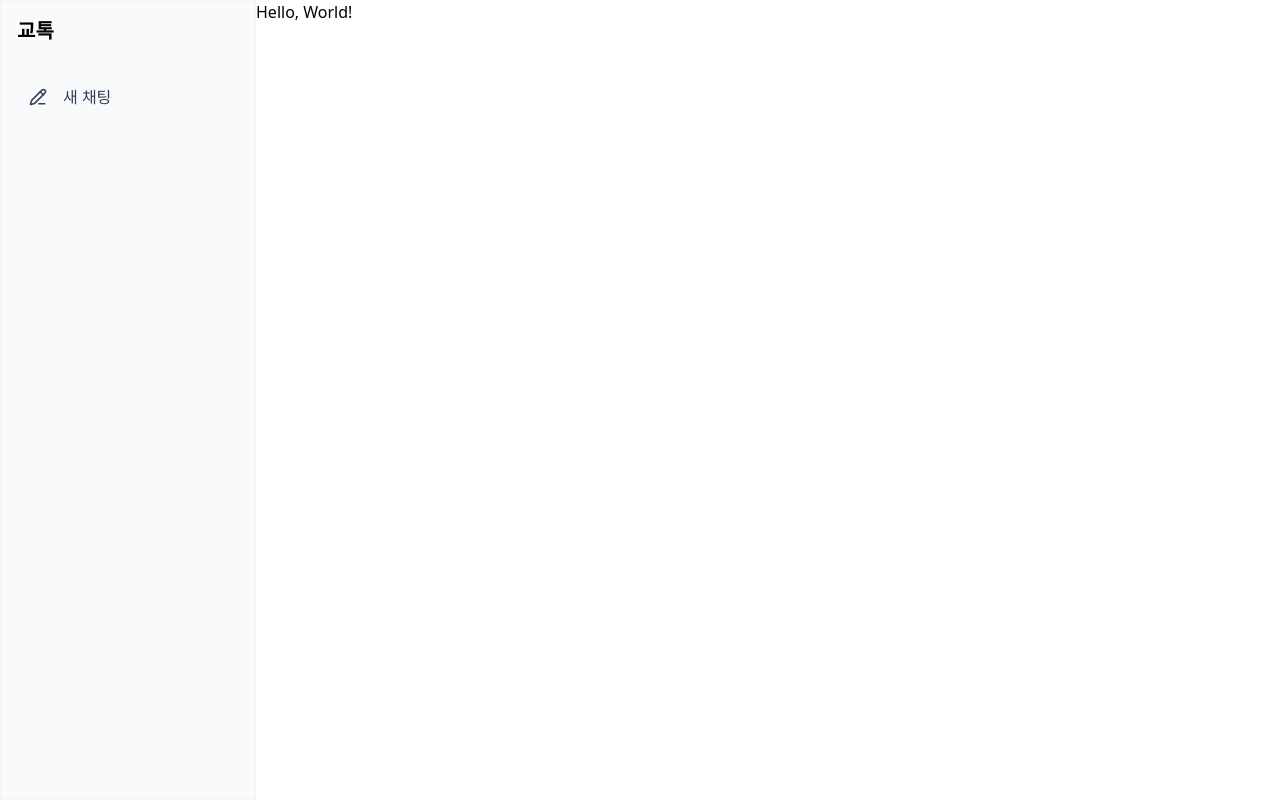
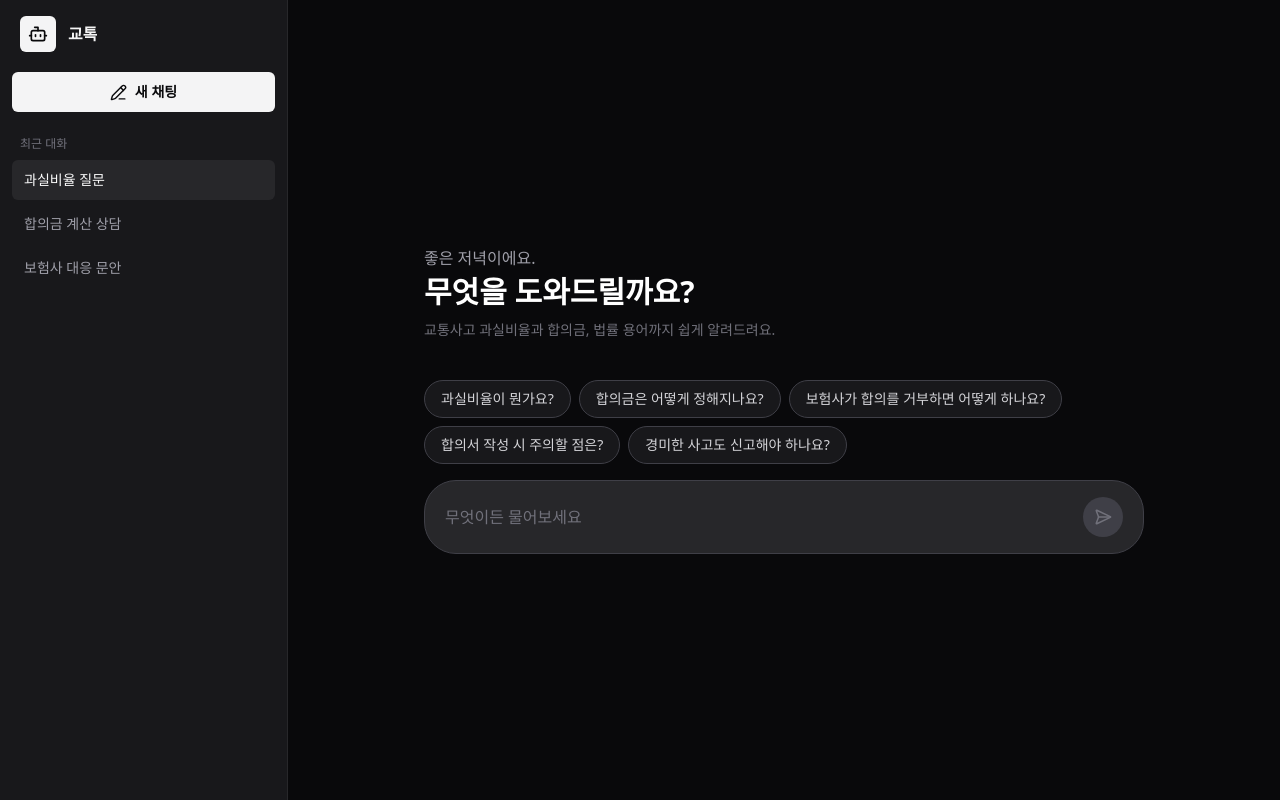
Before and after one commit to khk4912/frontend, a Next.js app: page / in a window 1280 px wide. Built offline with nearby package versions, Linux system fonts and the light colour scheme.

Commit message:
✨ feat: Implements StartChat component

```diff
--- a/app/_components/AppSideBar.tsx
+++ b/app/_components/AppSideBar.tsx
@@ -1,35 +1,86 @@
+'use client'
+
 import Link from 'next/link'
-import { PencilLine } from 'lucide-react'
+import { Bot, PencilLine } from 'lucide-react'
 
-type NavItemProps = {
-  icon: React.ReactNode
-  label: string
-  href: string
+const chats = [
+  {
+    title: '과실비율 질문',
+    isActive: true,
+  },
+  {
+    title: '합의금 계산 상담',
+    isActive: false,
+  },
+  {
+    title: '보험사 대응 문안',
+    isActive: false,
+  },
+]
+
+type ChatItemProps = {
+  title: string
+  summary?: string
+  isActive?: boolean
 }
-function NavItem ({ icon, label, href }: NavItemProps) {
+
+function ChatItem ({ title, isActive = false }: ChatItemProps) {
   return (
     <li>
-      <Link
-        href={href}
-        className='flex items-center gap-4 rounded-md
-                   px-3 py-2 text-gray-700 transition-colors
-                   duration-200 hover:bg-gray-200'
+      <button
+        type='button'
+        className={`
+          flex w-full cursor-pointer items-center gap-3 rounded-md
+          px-3 py-2.5 text-left transition-colors duration-200 ${
+          isActive
+            ? 'bg-zinc-800 text-zinc-50'
+            : 'text-zinc-400 hover:bg-zinc-900 hover:text-zinc-100'
+        }`}
       >
-        {icon}
-        <span>{label}</span>
-      </Link>
+        <span className='min-w-0'>
+          <span className='block text-sm font-medium truncate'>{title}</span>
+          {/* <span className='block text-xs truncate text-zinc-500'>{summary}</span> */}
+        </span>
+      </button>
     </li>
   )
 }
 
 export default function AppSidebar () {
   return (
-    <nav className='flex h-screen w-64 flex-col border border-r-1 border-gray-100 bg-gray-50 p-4'>
-      <h2 className='mb-4 text-xl font-bold'>교톡</h2>
+    <nav className='flex flex-col h-screen px-3 py-4 border-r w-72 border-zinc-800 bg-zinc-900 text-zinc-100'>
+      <div className='flex items-center gap-3 px-2 mb-5'>
+        <div className='flex items-center justify-center rounded-md size-9 bg-zinc-100 text-zinc-950'>
+          <Bot size={20} />
+        </div>
+        <div className='min-w-0'>
+          <h2 className='text-base font-semibold truncate'>교톡</h2>
+        </div>
+      </div>
 
-      <ul className='mt-4 space-y-2'>
-        <NavItem icon={<PencilLine size={18} />} label='새 채팅' href='/register' />
-      </ul>
+      <Link
+        href='/'
+        className='mb-6 flex w-full items-center justify-center gap-2 rounded-md bg-zinc-100 px-4 py-2.5 text-sm font-semibold text-zinc-950 transition-colors duration-200 hover:bg-white'
+      >
+        <PencilLine size={17} />
+        <span>새 채팅</span>
+      </Link>
+
+      <section className='flex-1 min-h-0'>
+        <div className='px-2 mb-2 text-xs font-medium text-zinc-500'>
+          최근 대화
+        </div>
+        <ul className='space-y-1'>
+          {chats.map((chat) => (
+            <ChatItem
+              key={chat.title}
+              title={chat.title}
+              isActive={chat.isActive}
+            />
+          ))}
+        </ul>
+      </section>
+
     </nav>
   )
 }
--- /dev/null
+++ b/app/_components/ChatInputBox.tsx
@@ -0,0 +1,95 @@
+'use client'
+
+import { SendHorizontal } from 'lucide-react'
+import { useImperativeHandle, useRef, useState } from 'react'
+import type { KeyboardEvent, Ref } from 'react'
+
+export type ChatInputBoxHandle = {
+  setMessage: (message: string) => void
+  focus: () => void
+}
+
+type ChatInputBoxProps = {
+  onSend: (message: string) => void
+  placeholder?: string
+  ref?: Ref<ChatInputBoxHandle>
+}
+
+function normalizeMessage (message: string) {
+  return message.replace(/\u00a0/g, ' ').trim()
+}
+
+export default function ChatInputBox ({
+  onSend,
+  placeholder = '무엇이든 물어보세요',
+  ref,
+}: ChatInputBoxProps) {
+  const editorRef = useRef<HTMLDivElement>(null)
+  const [draft, setDraft] = useState('')
+
+  const canSend = normalizeMessage(draft).length > 0
+
+  function setMessage (message: string) {
+    if (editorRef.current === null) return
+
+    editorRef.current.textContent = message
+    setDraft(message)
+  }
+
+  function focusEditor () {
+    editorRef.current?.focus()
+  }
+
+  function clearEditor () {
+    if (editorRef.current === null) return
+
+    editorRef.current.textContent = ''
+    setDraft('')
+  }
+
+  function handleSend () {
+    const content = normalizeMessage(draft)
+    if (content.length === 0) return
+
+    onSend(content)
+    clearEditor()
+    focusEditor()
+  }
+
+  function handleKeyDown (event: KeyboardEvent<HTMLDivElement>) {
+    if (event.key !== 'Enter' || event.shiftKey) return
+
+    event.preventDefault()
+    handleSend()
+  }
+
+  useImperativeHandle(ref, () => ({
+    setMessage,
+    focus: focusEditor,
+  }))
+
+  return (
+    <div className='flex items-center gap-3 rounded-4xl border border-zinc-700 bg-zinc-800 px-5 py-4'>
+      <div
+        ref={editorRef}
+        contentEditable
+        role='textbox'
+        aria-label='채팅 메시지 입력'
+        data-placeholder={placeholder}
+        suppressContentEditableWarning
+        onInput={(event) => setDraft(event.currentTarget.innerText)}
+        onKeyDown={handleKeyDown}
+        className='min-h-10 max-h-40 flex-1 overflow-y-auto whitespace-pre-wrap break-words py-1.5 text-base leading-7 text-zinc-100 outline-none empty:before:pointer-events-none empty:before:text-zinc-500 empty:before:content-[attr(data-placeholder)]'
+      />
+      <button
+        type='button'
+        aria-label='메시지 전송'
+        disabled={!canSend}
+        onClick={handleSend}
+        className='flex size-10 cursor-pointer items-center justify-center rounded-full bg-zinc-100 text-zinc-950 transition-colors duration-200 hover:bg-white disabled:cursor-not-allowed disabled:bg-zinc-700 disabled:text-zinc-500'
+      >
+        <SendHorizontal size={18} />
+      </button>
+    </div>
+  )
+}
--- /dev/null
+++ b/app/_components/PromptChip.tsx
@@ -0,0 +1,18 @@
+'use client'
+
+type PromptChipProps = {
+  label: string
+  onClick: () => void
+}
+
+export default function PromptChip ({ label, onClick }: PromptChipProps) {
+  return (
+    <button
+      type='button'
+      onClick={onClick}
+      className='cursor-pointer rounded-full border border-zinc-700 bg-zinc-900 px-4 py-2 text-sm text-zinc-300 transition-colors duration-200 hover:border-zinc-600 hover:bg-zinc-800 hover:text-zinc-100'
+    >
+      {label}
+    </button>
+  )
+}
--- /dev/null
+++ b/app/_components/StartChat.tsx
@@ -0,0 +1,77 @@
+'use client'
+
+import { useRef, useSyncExternalStore } from 'react'
+
+import ChatInputBox from './ChatInputBox'
+import type { ChatInputBoxHandle } from './ChatInputBox'
+import PromptChip from './PromptChip'
+
+const promptSuggestions = [
+  '과실비율이 뭔가요?',
+  '합의금은 어떻게 정해지나요?',
+  '보험사가 합의를 거부하면 어떻게 하나요?',
+  '합의서 작성 시 주의할 점은?',
+  '경미한 사고도 신고해야 하나요?',
+]
+
+function getGreeting () {
+  const hour = new Date().getHours()
+
+  if (hour >= 5 && hour <= 11) return '좋은 아침이에요.'
+  if (hour >= 12 && hour <= 17) return '좋은 오후예요.'
+  return '좋은 저녁이에요.'
+}
+
+function subscribeToGreeting () {
+  return () => {}
+}
+
+function getServerGreeting () {
+  return '안녕하세요.'
+}
+
+export default function StartChat () {
+  const chatInputRef = useRef<ChatInputBoxHandle>(null)
+  const greeting = useSyncExternalStore(
+    subscribeToGreeting,
+    getGreeting,
+    getServerGreeting
+  )
+
+  function handlePromptClick (prompt: string) {
+    chatInputRef.current?.setMessage(prompt)
+    chatInputRef.current?.focus()
+  }
+
+  function handleSend (message: string) {
+    return message
+  }
+
+  return (
+    <div className='mx-auto flex h-full w-full max-w-3xl flex-col justify-center gap-10 px-6 text-white'>
+      <section className='flex flex-col items-start gap-1'>
+        <p className='text-zinc-400'>{greeting}</p>
+        <h1 className='text-3xl font-bold'>무엇을 도와드릴까요?</h1>
+        <p className='mt-1.5 text-sm text-zinc-500'>
+          교통사고 과실비율과 합의금, 법률 용어까지 쉽게 알려드려요.
+        </p>
+      </section>
+
+      <div className='flex flex-col gap-4'>
+        <div className='flex flex-wrap gap-2'>
+          {promptSuggestions.map((prompt) => (
+            <PromptChip
+              key={prompt}
+              label={prompt}
+              onClick={() => handlePromptClick(prompt)}
+            />
+          ))}
+        </div>
+        <ChatInputBox
+          ref={chatInputRef}
+          onSend={handleSend}
+        />
+      </div>
+    </div>
+  )
+}
--- a/app/page.tsx
+++ b/app/page.tsx
@@ -1,7 +1,9 @@
+import StartChat from './_components/StartChat'
+
 export default function Home () {
   return (
-    <main>
-      Hello, World!
+    <main className='min-h-screen flex-1 bg-zinc-950'>
+      <StartChat />
     </main>
   )
 }
```
